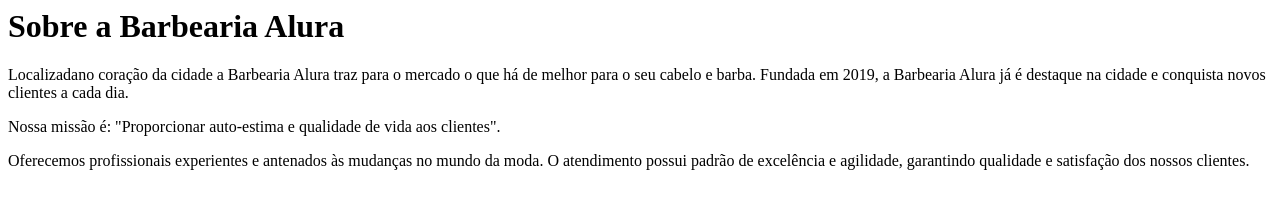
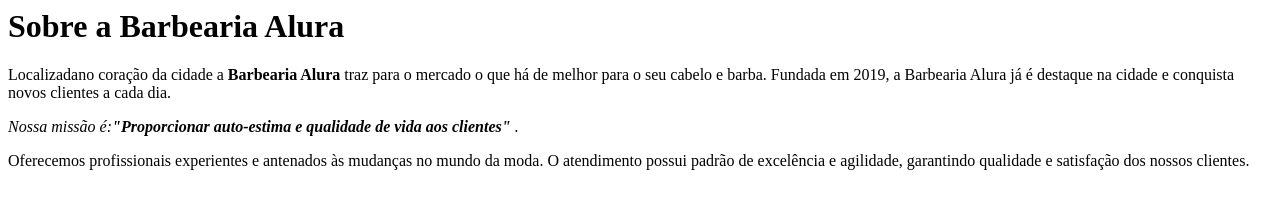
Before and after one commit to AllissonE/barbeariaAlura.anchieta, a plain HTML site: page index.html in a window 1280 px wide. Drawn offline with Linux system fonts and the light colour scheme.

Commit message:
Update index.html

```diff
--- a/index.html
+++ b/index.html
@@ -1,9 +1,9 @@
 <h1> Sobre a Barbearia Alura</h1>
 
-<p> Localizadano coração da cidade a Barbearia Alura traz para o mercado o que há de melhor para o seu
+<p> Localizadano coração da cidade a <strong>Barbearia Alura</strong> traz para o mercado o que há de melhor para o seu
  cabelo e barba. Fundada em 2019, a Barbearia Alura já é destaque na cidade e conquista novos clientes a cada dia.</p>
 
-<p>Nossa missão é: "Proporcionar auto-estima e qualidade de vida aos clientes".</p>
+<p><em>Nossa missão é:<strong>"Proporcionar auto-estima e qualidade de vida aos clientes"</strong> .</em></p>
 
 <p>Oferecemos profissionais experientes e antenados às mudanças no mundo da moda. O atendimento possui padrão
 de excelência e agilidade, garantindo qualidade e satisfação dos nossos clientes.</p>
```
